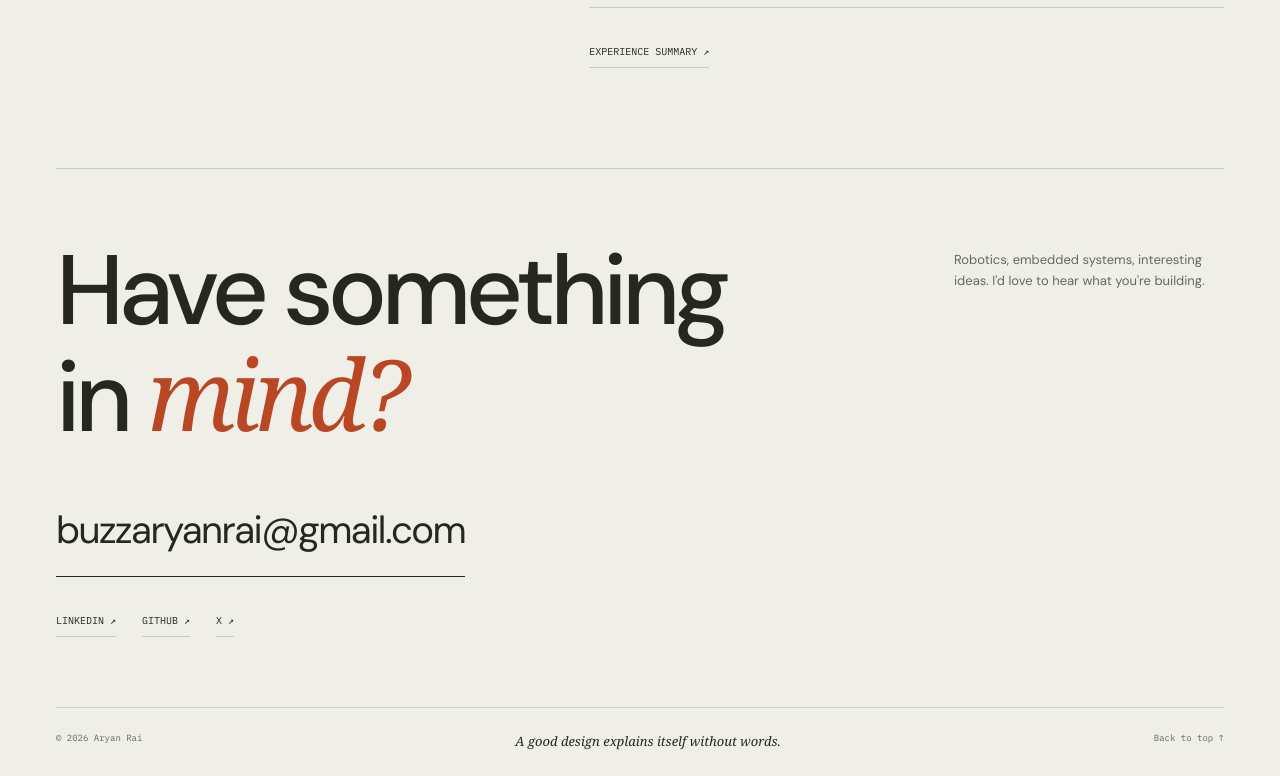
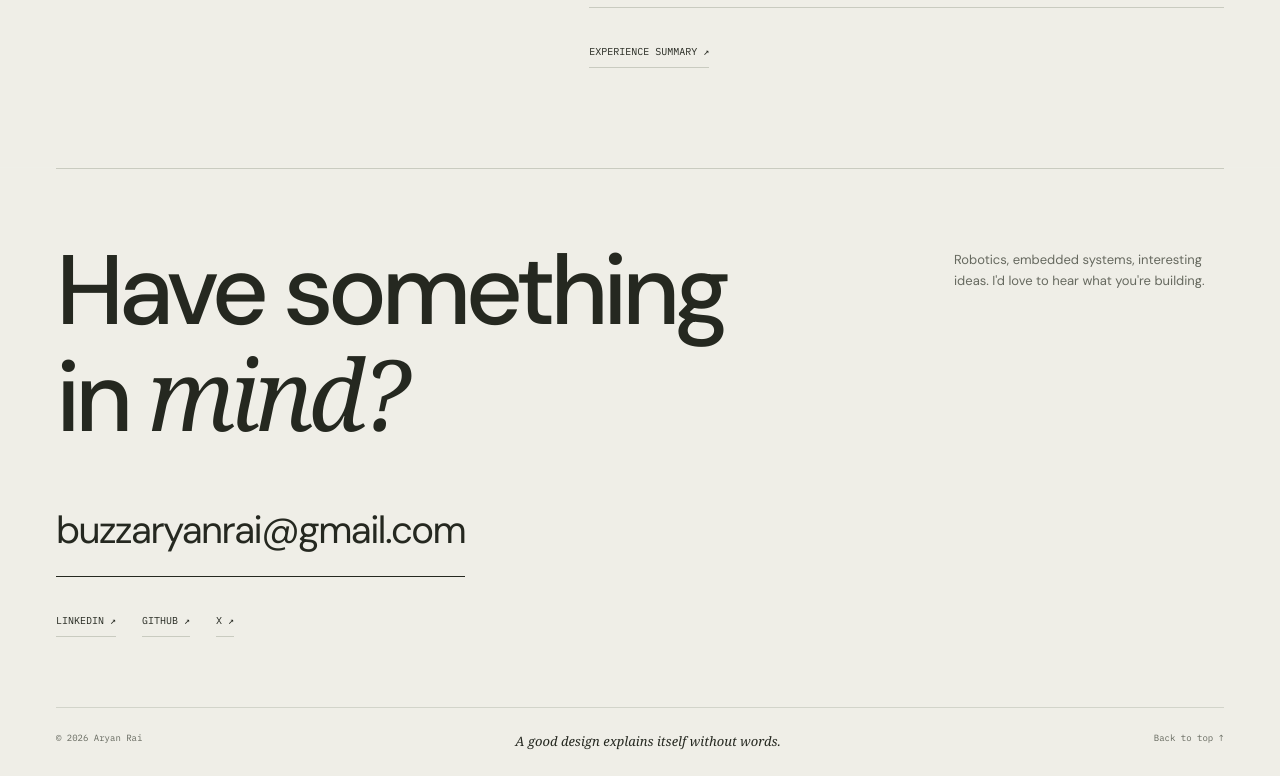
Before and after one commit to AryanRai/AryanRai.github.io, a React (Vite) app: page / in a window 1280 px wide. Shown: the part 10276-11052 px from the top of the page. Built offline with nearby package versions, Linux system fonts and the light colour scheme.

Commit message:
Remove leftover red accent from contact heading

```diff
--- a/src/landing.css
+++ b/src/landing.css
@@ -77,3 +77,5 @@
   .hero-emblem { display: none; }
   .hero .hero-stage { min-height: 0; padding-block: 20px; }
 }
+/* Keep the contact heading in one ink color. */
+.contact h2 em { color: inherit; }
```
